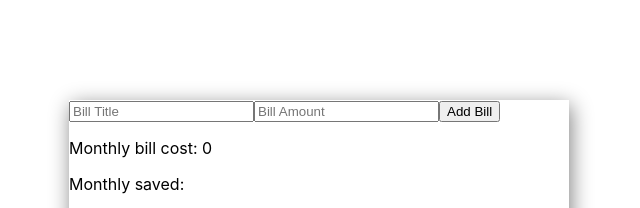
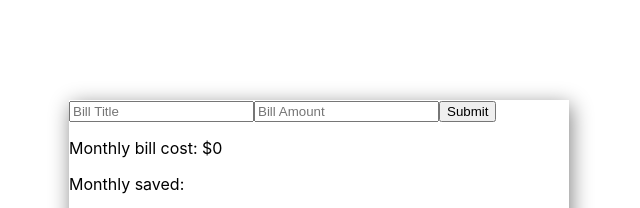
Before and after one commit to hnhon/budgetPlanner, a React (Create React App) app: page / in a window 1280 px wide. Shown: the top 208 px of the page, without its empty margins (321-961 px from the left). Built offline with nearby package versions, Linux system fonts and the light colour scheme.

Commit message:
add total amount and checkbox function

```diff
--- a/src/Components/App/App.css
+++ b/src/Components/App/App.css
@@ -5,3 +5,13 @@
     margin: auto;
     margin-top: 100px;
 }
+
+#checked {
+    border: 2px solid black;
+    background-color: blue;
+}
+
+#not-checked {
+    border: 2px solid black;
+    background-color: black;
+}
--- a/src/Components/App/App.js
+++ b/src/Components/App/App.js
@@ -4,11 +4,11 @@ import './App.css';
 
 function App() {
 
-  const [billTitle, setBillTitle] = useState();
-  const [billAmount, setBillAmount] = useState();
+  const [billTitle, setBillTitle] = useState('');
+  //need to assign initial value, otherwise react will treat it as null resulting uncontrolled form later on when using the state
+  const [billAmount, setBillAmount] = useState('');
   const [billsList, setBillsList] = useState([]);
   const [totalCosts, setTotalCosts] = useState(0);
-  console.log(billsList);
 
   const addBill = (e) => {
     e.preventDefault();
@@ -16,13 +16,14 @@ function App() {
         ...billsList,
       {
         billTitle: billTitle,
-        billAmount: billAmount
+        billAmount: billAmount,
+        checked: true,
+        id: Date.now()
       }
       ]);
     setTotalCosts(
         totalCosts + Math.round(parseFloat(billAmount)*100)/100
       );
-    console.log(typeof(parseFloat(totalCosts)));
     setBillTitle(
       ''
     );
@@ -31,22 +32,33 @@ function App() {
     );
   }
 
+  const changeBillCheckbox = (id) => {
+    let newBillsList = billsList.map(bill=> {
+      if (bill.id === id) {
+       bill.checked = !bill.checked;
+       return bill;
+      }
+      return bill;
+    });
+    setBillsList(newBillsList);
+  }
+
   return (
       <div className='bills-container'>
         <form className='add-bill-form-control' onSubmit={addBill}>
           <input type='text' placeholder='Bill Title' onChange={(e)=> setBillTitle(e.target.value)} onKeyPress={(e) => { e.key === 'Enter' && e.preventDefault(); }} value={billTitle} ></input>
           <input type='text' placeholder='Bill Amount' onChange={(e)=> setBillAmount(e.target.value)} onKeyPress={(e) => { e.key === 'Enter' && e.preventDefault(); }} value={billAmount} ></input>
-          <input type='submit' value='Add Bill'></input>
+          <input type='submit'></input>
         </form>
         <div className='bills-total-cost'>
-          <p>Monthly bill cost: {totalCosts}</p>
+          <p>Monthly bill cost: ${totalCosts}</p>
           <p>Monthly saved:</p>
         </div>
         <div className='bills-list'>
           {billsList.map(bill=>{
             return (
-              <div className='bill'>
-                <input type='checkbox'></input>
+              <div className='bill' key={bill.id}>
+                <input type='checkbox' checked={bill.checked} onChange={()=>changeBillCheckbox(bill.id)}></input>
                 <li>{bill.billTitle}: ${bill.billAmount}</li>
               </div>
             )
```
